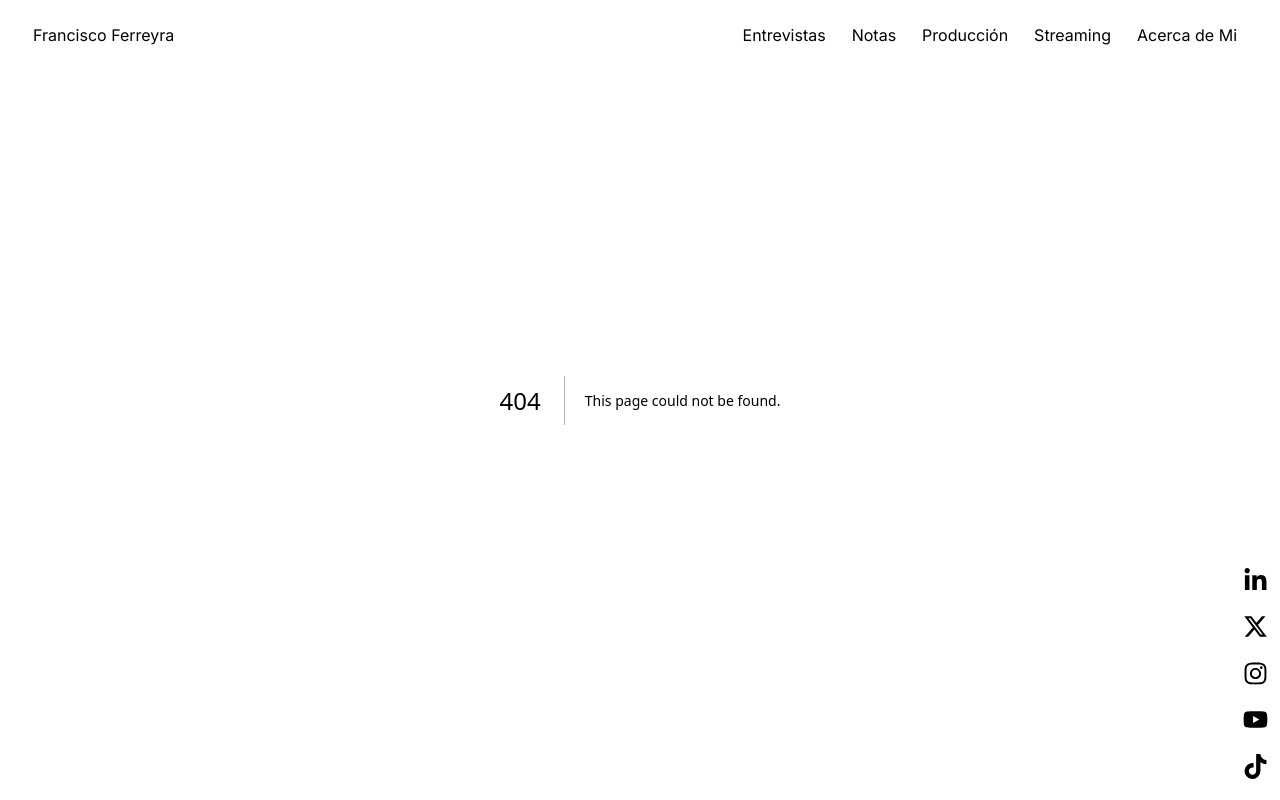
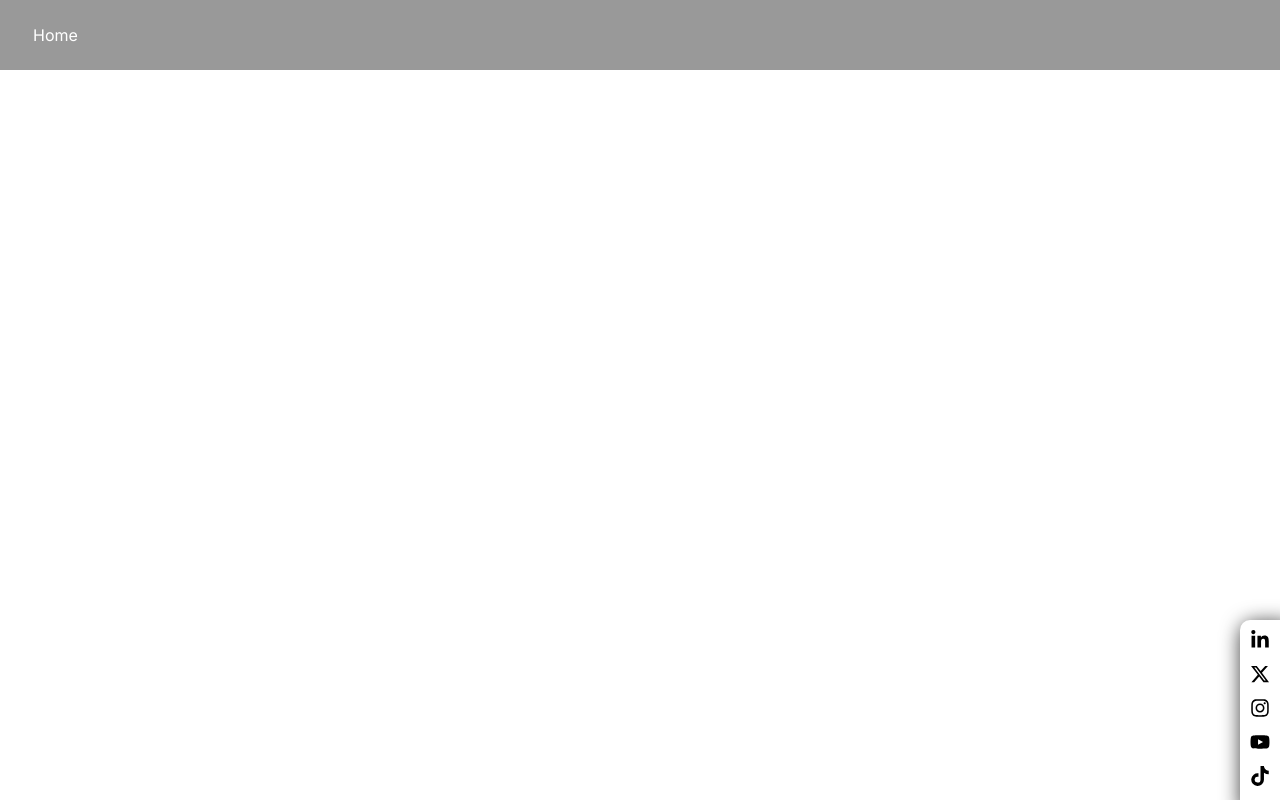
Before and after one commit to facuaragon/franferreyra, a Next.js app: page /entrevistas in a window 1280 px wide. Before the commit this address had no page. Built offline with nearby package versions, Linux system fonts and the light colour scheme.

Commit message:
entrevistas page

```diff
--- /dev/null
+++ b/app/entrevistas/page.js
@@ -0,0 +1,10 @@
+import styles from "./page.module.css";
+export default function Entrevistas() {
+  return (
+    <>
+      <main id="entrevistas" className={styles.container}>
+        <div className={styles.border}></div>
+      </main>
+    </>
+  );
+}
--- /dev/null
+++ b/app/entrevistas/page.module.css
@@ -0,0 +1,26 @@
+
+.container {
+    width: 100%;
+    max-width: 100vw;
+    min-height: 100vh;
+    box-sizing: border-box; /* Set box-sizing to border-box */
+    display: flex;
+    justify-content: center;
+    align-items: center;
+    flex-direction: column;
+
+  }
+
+  .border {
+    width: 100%;
+    max-width: calc(100% - 33vw);
+    min-height: fit-content;
+    box-sizing: border-box;
+    margin-top: 90px;
+    margin-bottom: 30px;
+    display: grid;
+    gap: 1.5rem;
+    grid-auto-rows: fit-content;
+    grid-template-columns: repeat(auto-fit, minmax(min(100%,22rem), 1fr));
+    grid-auto-flow: dense;
+  }
--- a/components/Footer/index.js
+++ b/components/Footer/index.js
@@ -7,9 +7,11 @@ import Youtube from "../icons/Youtube";
 import Tiktok from "../icons/Tiktok";
 import styles from "./footer.module.css";
 import { useState, useEffect } from "react";
+import { usePathname } from "next/navigation";
 
 export default function Footer() {
-  const [scrolled, setScrolled] = useState(false);
+  const pathname = usePathname();
+  const [scrolled, setScrolled] = useState();
   const [iconSize, setIconSize] = useState(25);
 
   const changeBg = () => {
@@ -23,14 +25,17 @@ export default function Footer() {
   };
 
   useEffect(() => {
-    // Add event listener on mount
-    window.addEventListener("scroll", changeBg);
-
-    // Clean up the event listener on unmount
+    if (pathname == "/") {
+      window.addEventListener("scroll", changeBg);
+      setScrolled(false);
+    } else {
+      setScrolled(true);
+      setIconSize(20);
+    }
     return () => {
       window.removeEventListener("scroll", changeBg);
     };
-  }, []);
+  }, [pathname]);
 
   return (
     <>
--- a/components/Navbar/index.js
+++ b/components/Navbar/index.js
@@ -1,11 +1,14 @@
 "use client";
 import styles from "./navbar.module.css";
 import { useState, useEffect } from "react";
+import Link from "next/link";
 import { Link as ScrollLink, animateScroll as Scroll } from "react-scroll";
+import { usePathname } from "next/navigation";
 import MenuIcon from "../icons/MenuIcon";
 
 export default function Navbar() {
-  const [scrolled, setScrolled] = useState(false);
+  const pathname = usePathname();
+  const [scrolled, setScrolled] = useState();
   const [menu, setMenu] = useState(false);
   const navbarHeight = 0;
 
@@ -19,14 +22,17 @@ export default function Navbar() {
   };
 
   useEffect(() => {
-    // Add event listener on mount
+    if (pathname == "/") {
       window.addEventListener("scroll", changeBg);
-
-    // Clean up the event listener on unmount
+      setScrolled(false);
+    } else {
+      setScrolled(true);
+    }
+    console.log("pathname: ", pathname);
     return () => {
       window.removeEventListener("scroll", changeBg);
     };
-  }, []);
+  }, [pathname]);
 
   const toggleNav = (e) => {
     e.preventDefault();
@@ -42,6 +48,7 @@ export default function Navbar() {
         }
       >
         <div className={styles.logo}>
+          {pathname === "/" ? (
             <ScrollLink
               activeClass="active"
               to="welcome"
@@ -52,7 +59,12 @@ export default function Navbar() {
             >
               Francisco Ferreyra
             </ScrollLink>
+          ) : (
+            <Link href="/">Home</Link>
+          )}
         </div>
+        {pathname === "/" && (
+          <>
             <nav>
               <ul className={styles.navLinks}>
                 <li>
@@ -189,6 +201,8 @@ export default function Navbar() {
                 </ScrollLink>
               </div>
             </div>
+          </>
+        )}
       </header>
     </>
   );
--- a/views/Entrevistas/index.js
+++ b/views/Entrevistas/index.js
@@ -1,6 +1,7 @@
 import CardEntrevista from "@/components/CardEntrevista";
 import styles from "./entrevistas.module.css";
 import { entrevistas } from "@/utils/datos";
+import Link from "next/link";
 export default function Entrevistas() {
   return (
     <main id="entrevistas" className={styles.container}>
@@ -10,7 +11,9 @@ export default function Entrevistas() {
         ))}
       </div>
       {entrevistas?.length > 4 && (
-        <div className={styles.mas}>+ Ver Mas Entrevistas</div>
+        <div className={styles.mas}>
+          <Link href="/entrevistas">+ Ver Mas Entrevistas</Link>
+        </div>
       )}
     </main>
   );
```
Lines whose indentation alone changed are shown as unchanged.
